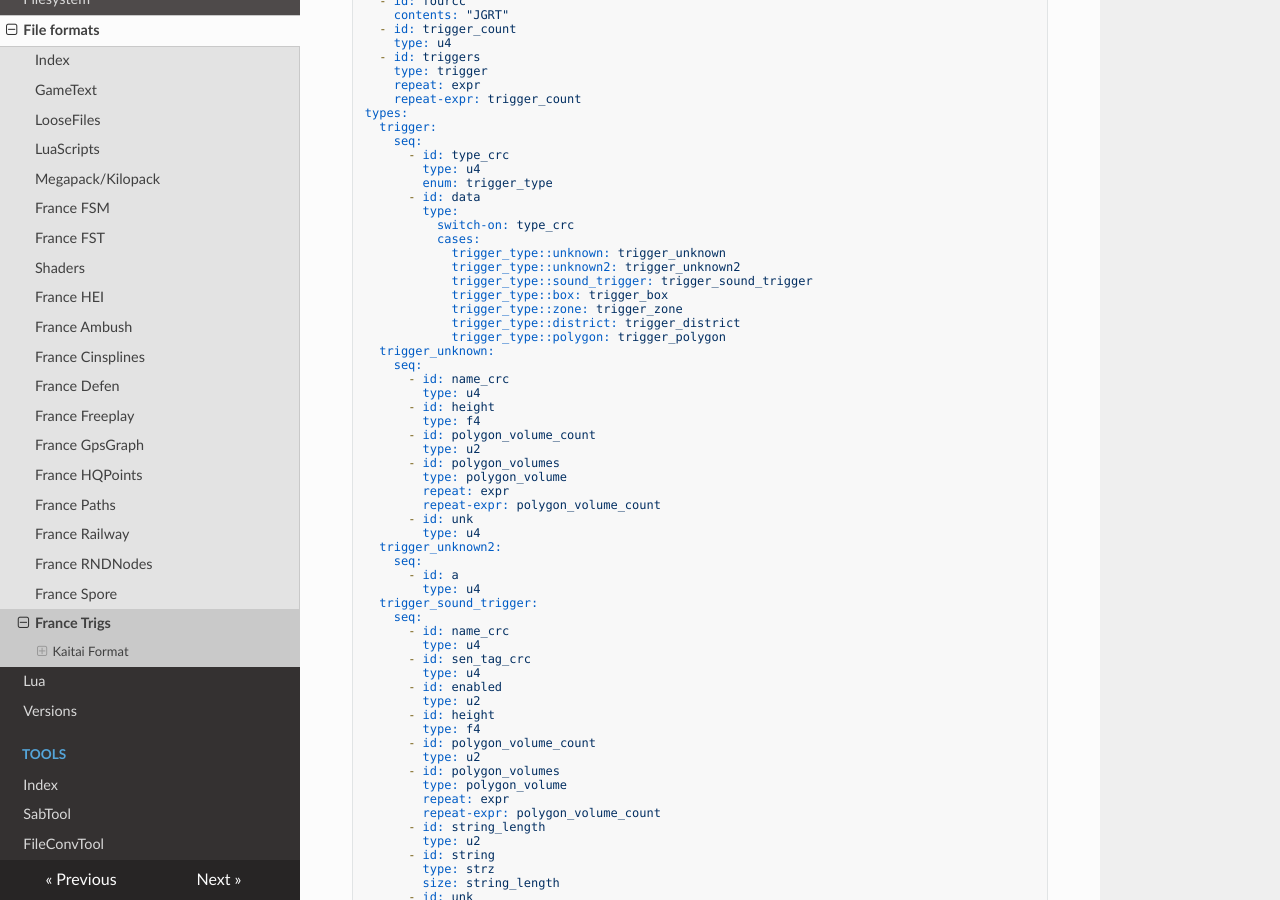
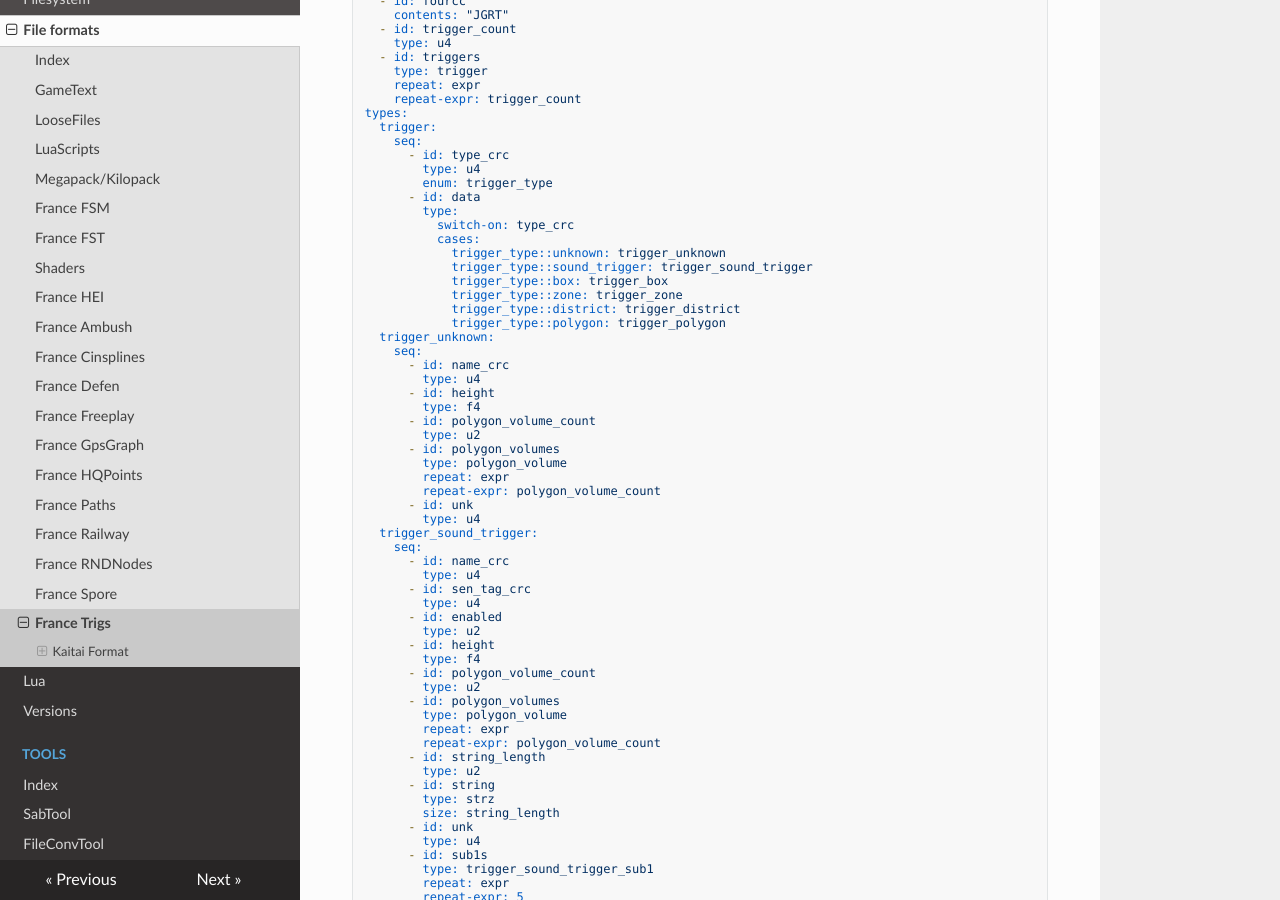
Before and after one commit to saboteur-team/docs, an MkDocs documentation site: the page built from docs/game/formats/france_trigs.md, in a window 1280 px wide and 900 px high, scrolled down 466 px. Built offline with MkDocs 1.6.1, drawn with Linux system fonts in a browser that asks for light colours; nearby versions of some CDN libraries.

Commit message:
Update France trigs format

```diff
--- a/docs/game/formats/france_trigs.md
+++ b/docs/game/formats/france_trigs.md
@@ -34,7 +34,6 @@ types:
           switch-on: type_crc
           cases:
             trigger_type::unknown: trigger_unknown
-            trigger_type::unknown2: trigger_unknown2
             trigger_type::sound_trigger: trigger_sound_trigger
             trigger_type::box: trigger_box
             trigger_type::zone: trigger_zone
@@ -53,10 +52,6 @@ types:
         repeat: expr
         repeat-expr: polygon_volume_count
       - id: unk
-        type: u4
-  trigger_unknown2:
-    seq:
-      - id: a
         type: u4
   trigger_sound_trigger:
     seq:
```
